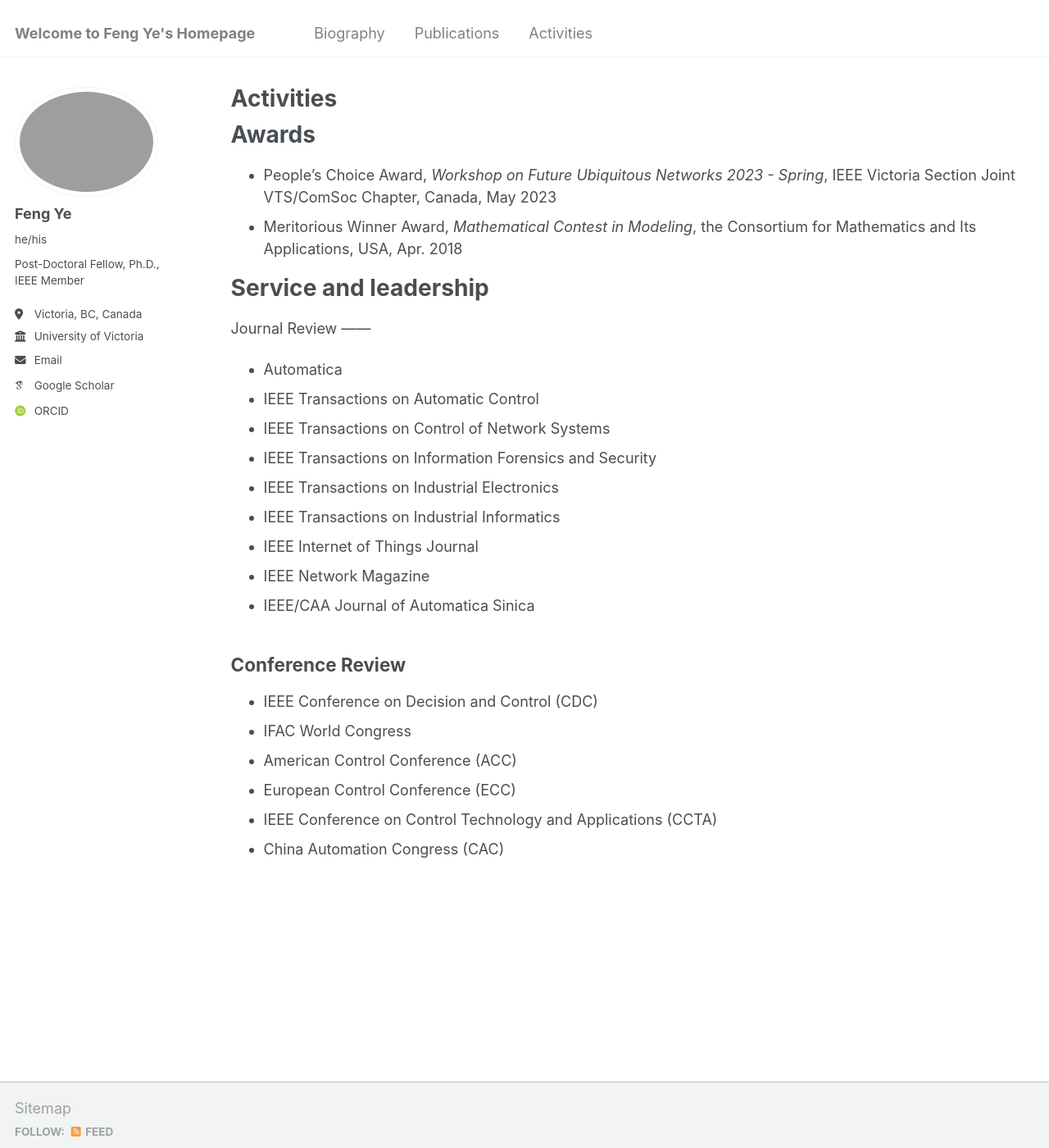
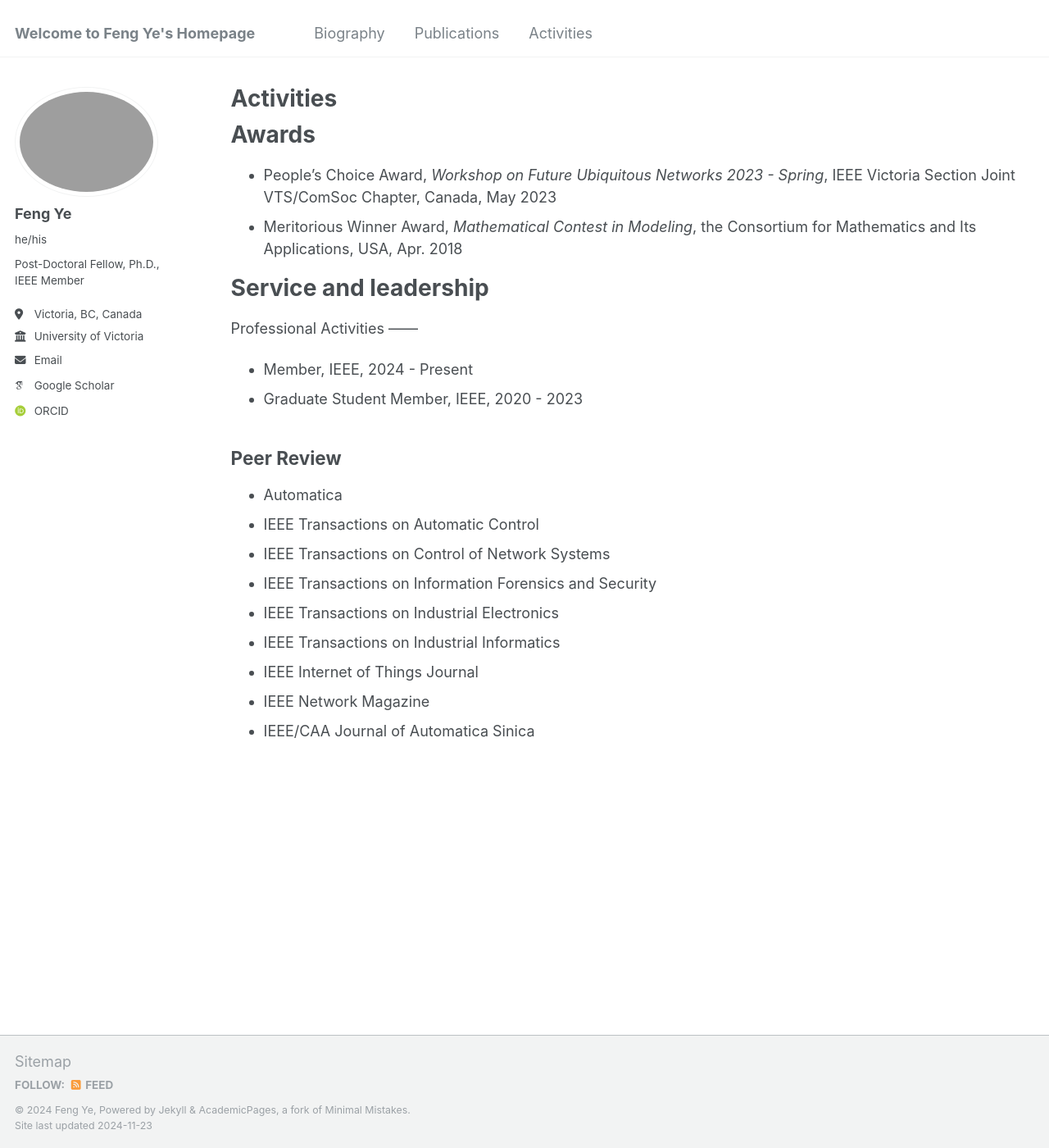
Before and after one commit to fye97/fye97, a Jekyll site: the page built from _pages/activities.md, in a window 1280 px wide and 1400 px high. Shown: the whole window at 82% size. Built offline with Jekyll 4.4.1, drawn with Linux system fonts in a browser that asks for light colours; some web fonts are replaced.

Commit message:
Update activities.md

```diff
--- a/_pages/activities.md
+++ b/_pages/activities.md
@@ -22,7 +22,12 @@ Awards
 
 Service and leadership
 ======
-Journal Review
+Professional Activities
+------
+* Member, IEEE, 2024 - Present
+* Graduate Student Member, IEEE, 2020 - 2023
+
+Peer Review
 ------
 * Automatica
 * IEEE Transactions on Automatic Control
@@ -33,12 +38,3 @@ Journal Review
 * IEEE Internet of Things Journal
 * IEEE Network Magazine
 * IEEE/CAA Journal of Automatica Sinica
-
-Conference Review
-------
-* IEEE Conference on Decision and Control (CDC)
-* IFAC World Congress
-* American Control Conference (ACC)
-* European Control Conference (ECC)
-* IEEE Conference on Control Technology and Applications (CCTA)
-* China Automation Congress (CAC)
```
